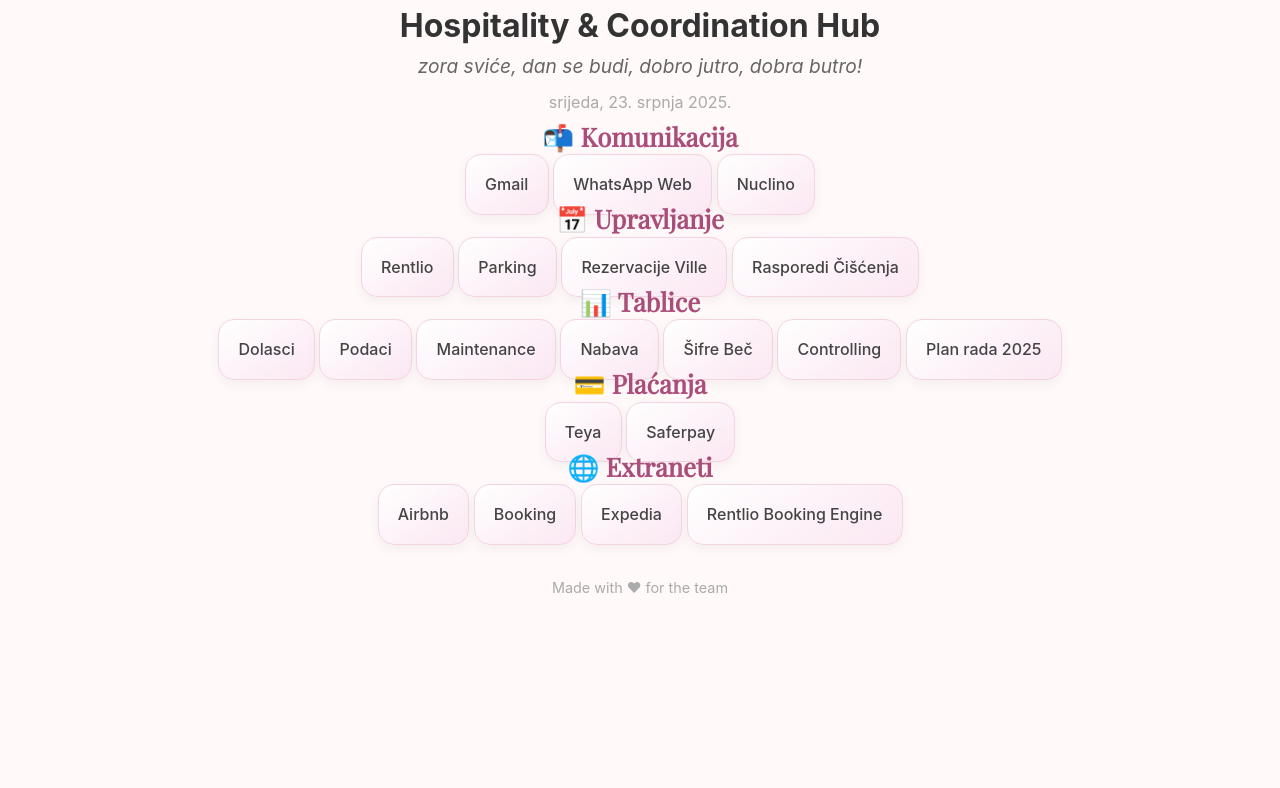
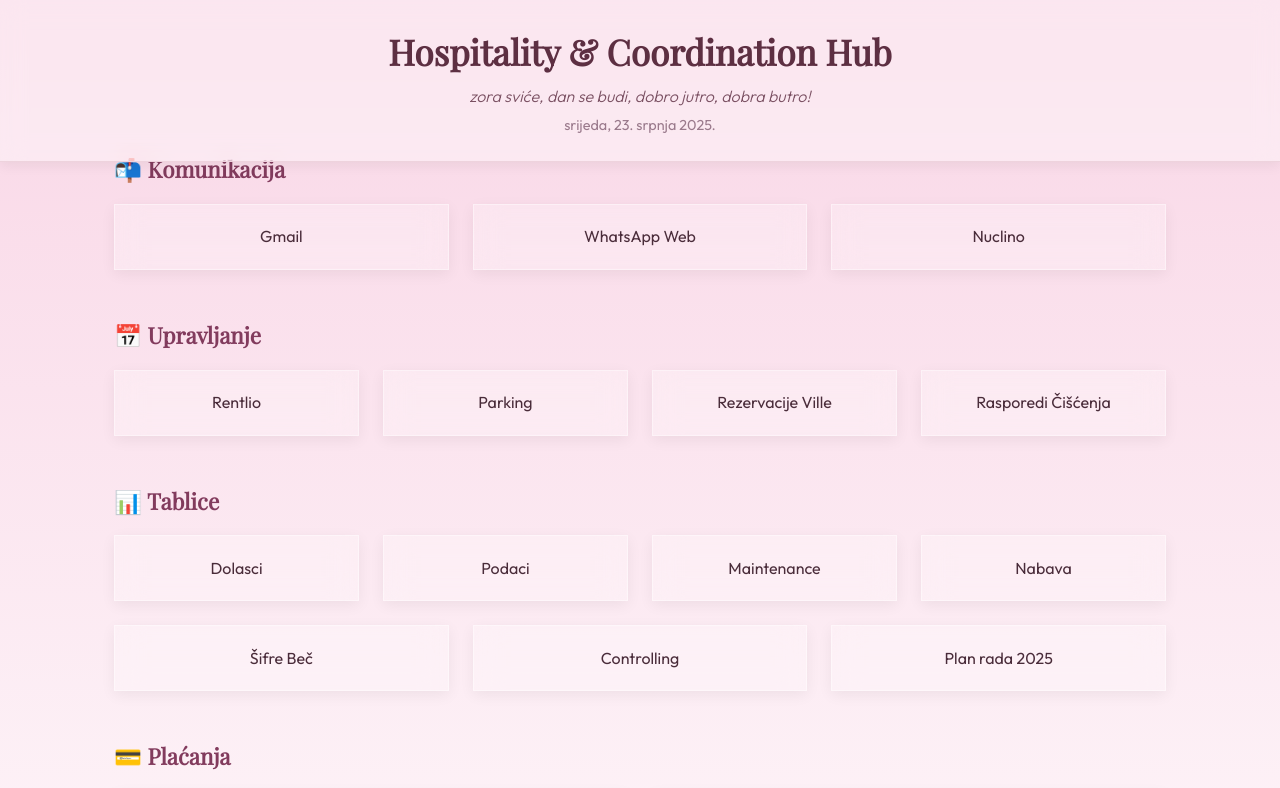
Before and after one commit to Beba2508/HospitalityHub, a plain HTML site: page index.html in a window 1280 px wide. Shown: the top 788 px of the page. Drawn offline with nearby package versions, Linux system fonts and the light colour scheme.

Commit message:
Update style.css

```diff
--- a/style.css
+++ b/style.css
@@ -6,111 +6,101 @@
 }
 
 body {
-  font-family: 'Inter', sans-serif;
-  background: #fff9f9;
-  color: #333;
+  font-family: 'Outfit', sans-serif;
+  background: linear-gradient(to bottom, #f9d6e6 0%, #ffffff 100%);
+  color: #6a3749; /* tamna roza */
   line-height: 1.6;
-  text-align: center;
-  padding-bottom: 4rem;
+  padding-top: 120px;
 }
 
-/* Hero section */
-.hero {
-  background: linear-gradient(120deg, #fce4ec, #f3f1ff);
-  padding: 3rem 1rem 2rem;
-  border-bottom: 2px solid #f0d9e7;
+/* Sticky header */
+.sticky-header {
+  position: fixed;
+  top: 0;
+  width: 100%;
+  background: rgba(255, 255, 255, 0.4);
+  backdrop-filter: blur(12px);
+  box-shadow: 0 4px 12px rgba(0,0,0,0.06);
+  text-align: center;
+  z-index: 1000;
+  padding: 1.5rem 1rem;
+  border-bottom: 1px solid #eed3dd;
 }
 
-.hero h1 {
+.sticky-header h1 {
   font-family: 'Playfair Display', serif;
-  font-size: 2.8rem;
-  color: #333;
-  margin-bottom: 0.5rem;
+  font-size: 2.2rem;
+  color: #5d2f42;
+  margin-bottom: 0.2rem;
 }
 
 .subtitle {
-  font-size: 1.2rem;
-  color: #666;
+  font-size: 1rem;
+  font-weight: 300;
+  color: #7a5062;
   font-style: italic;
 }
 
 .date {
-  font-size: 1rem;
-  color: #aaa;
-  margin-top: 0.5rem;
+  font-size: 0.9rem;
+  color: #9a7a8c;
+  margin-top: 0.3rem;
 }
 
 /* Main layout */
-.main-content {
-  padding: 3rem 1rem;
+.hub-container {
   max-width: 1100px;
   margin: 0 auto;
+  padding: 2rem 1.5rem 4rem;
 }
 
-h2 {
-  font-family: 'Playfair Display', serif;
-  font-size: 1.6rem;
-  color: #aa4d7a;
-  margin-bottom: 1rem;
+/* Section headers */
+.hub-section {
+  margin-bottom: 3rem;
 }
 
-/* Card Grid */
-.card-grid {
-  display: grid;
-  grid-template-columns: repeat(auto-fit, minmax(160px, 1fr));
+.hub-section h2 {
+  font-family: 'Playfair Display', serif;
+  font-size: 1.4rem;
+  color: #823b5d;
+  margin-bottom: 1rem;
+  text-align: left;
+}
+
+/* Card layout */
+.card-group {
+  display: flex;
+  flex-wrap: wrap;
   gap: 1.5rem;
-  margin-bottom: 3rem;
-  padding: 0 1rem;
+  justify-content: flex-start;
 }
 
 .card {
-  background: linear-gradient(145deg, #ffffff, #fbe7f2);
-  border: 1px solid #f5d4e1;
-  border-radius: 16px;
+  flex: 1 1 200px;
+  min-width: 160px;
+  background: rgba(255, 255, 255, 0.25);
+  backdrop-filter: blur(14px);
+  border: 1px solid rgba(255, 255, 255, 0.4);
+  border-radius: 0; /* oštri kutovi */
   padding: 1.2rem;
   text-decoration: none;
-  color: #444;
+  color: #4a2c3a;
   font-weight: 500;
-  box-shadow: 0 4px 12px rgba(0, 0, 0, 0.05);
+  box-shadow: 0 4px 14px rgba(0,0,0,0.06);
   transition: all 0.3s ease;
+  text-align: center;
 }
 
 .card:hover {
-  transform: scale(1.05);
-  box-shadow: 0 6px 16px rgba(0, 0, 0, 0.1);
-  background: linear-gradient(145deg, #fff0f5, #f7e1f1);
-}
-
-/* Extranet Buttons */
-.button-group {
-  display: flex;
-  flex-wrap: wrap;
-  justify-content: center;
-  gap: 1rem;
-  margin-top: 1.5rem;
-}
-
-.extranet-btn {
-  background: #e3d6f9;
-  color: #333;
-  padding: 0.8rem 1.5rem;
-  border-radius: 30px;
-  font-weight: 500;
-  text-decoration: none;
-  transition: all 0.25s ease;
-  border: none;
-  font-size: 1rem;
-}
-
-.extranet-btn:hover {
-  background: #d6c3f2;
-  transform: translateY(-2px);
-  box-shadow: 0 4px 10px rgba(174, 174, 255, 0.3);
+  transform: translateY(-4px);
+  box-shadow: 0 8px 20px rgba(0,0,0,0.08);
+  background: rgba(255, 255, 255, 0.4);
 }
 
 /* Footer */
 footer {
-  margin-top: 3rem;
+  text-align: center;
+  padding: 2rem;
   font-size: 0.9rem;
-  color: #aaa;
+  color: #aa8fa1;
 }
```
